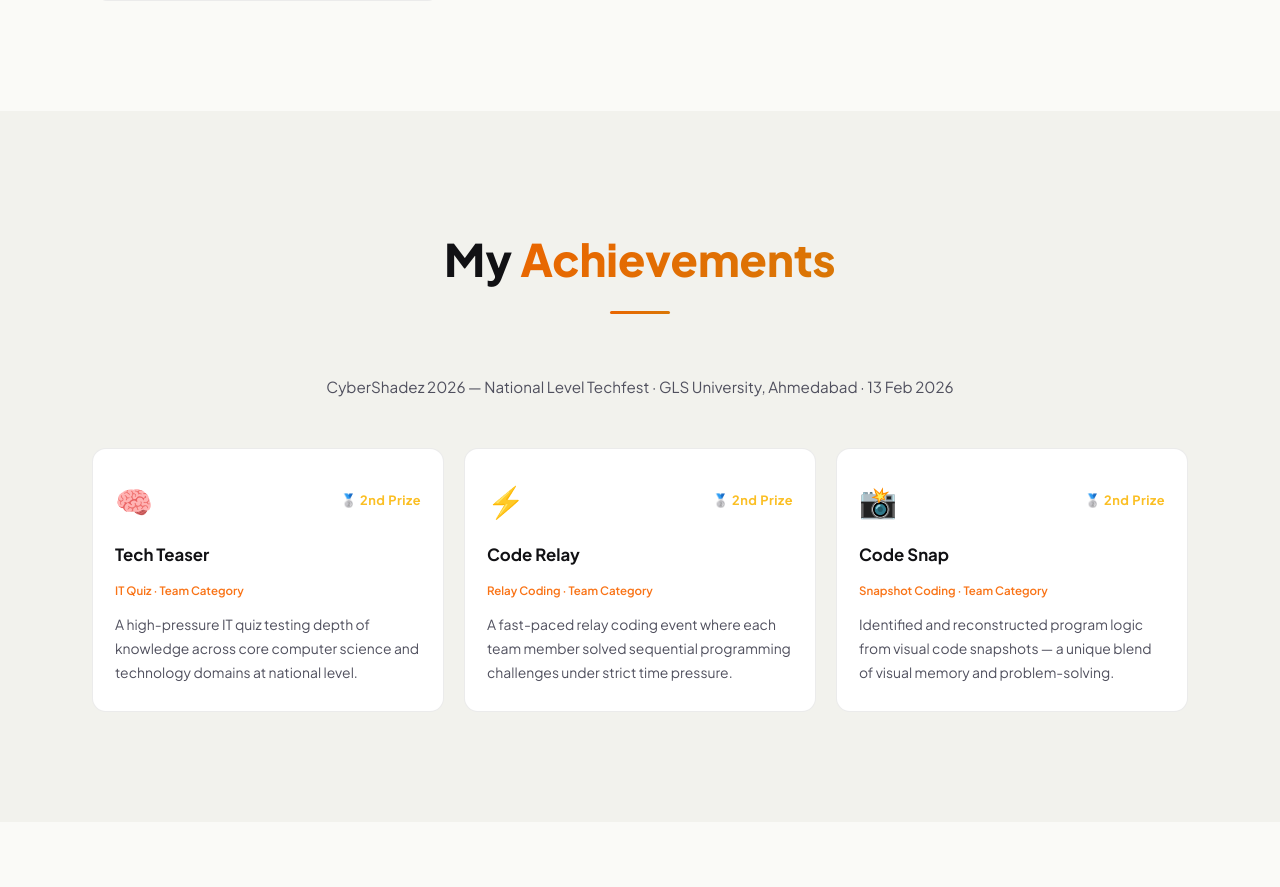
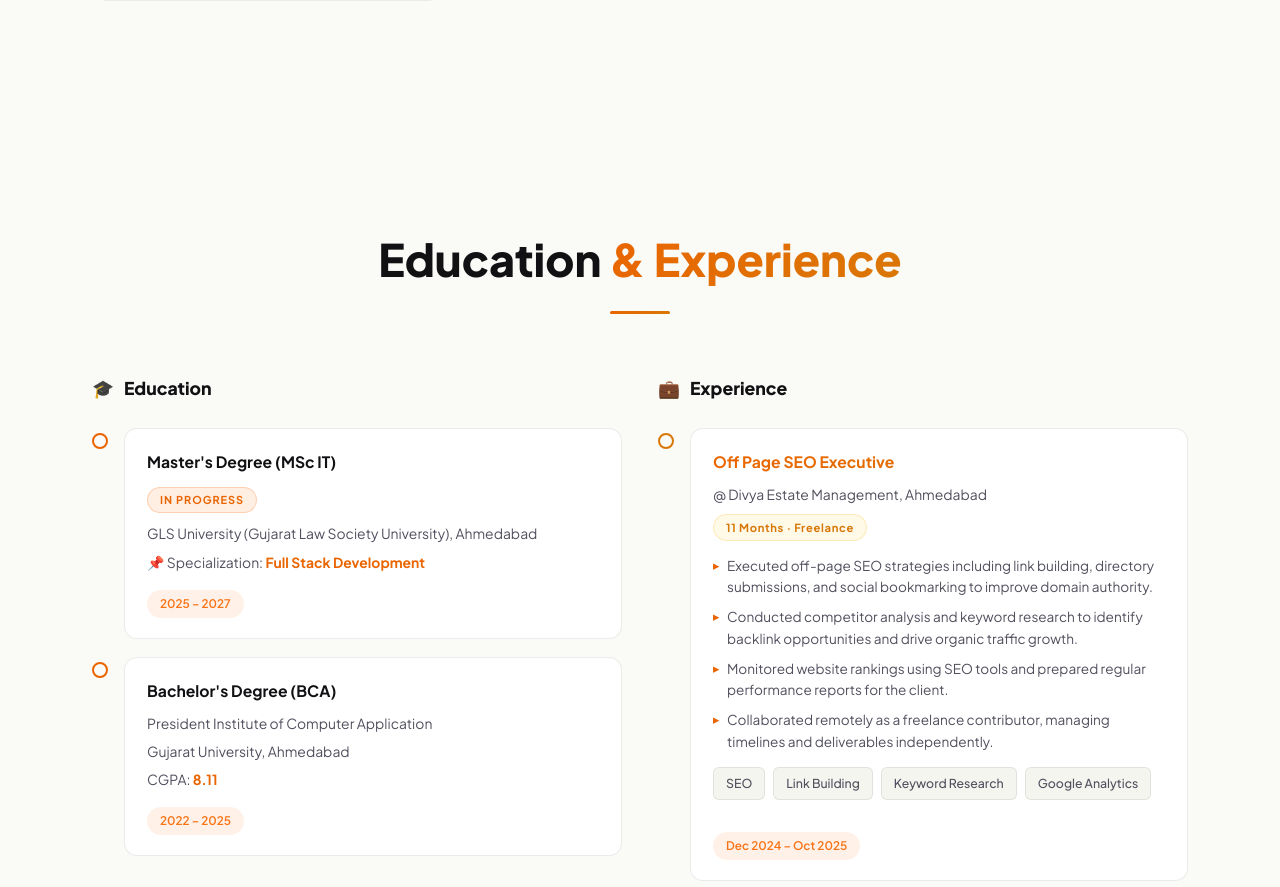
Before and after one commit to Rahilkoshti29/rahil-portfolio, a Django app: page / in a window 1280 px wide. Shown: the part 5613-6500 px from the top of the page. Run offline with Django 5.2, Linux system fonts and the light colour scheme.

Commit message:
Achievements removed

```diff
--- a/backend/portfolio_project/portfolio/static/portfolio/css/style.css
+++ b/backend/portfolio_project/portfolio/static/portfolio/css/style.css
@@ -488,22 +488,6 @@ img { max-width: 100%; }
 .plbtn:hover { border-color: var(--a1); color: var(--a1); }
 
 /* ══════════════════════════════════════
-   ACHIEVEMENTS
-══════════════════════════════════════ */
-.ach-grid { display: grid; grid-template-columns: repeat(auto-fill, minmax(300px, 1fr)); gap: 20px; }
-.ach-card {
-  background: var(--card); border: 1px solid var(--border);
-  border-radius: 14px; padding: 26px 22px; transition: all .28s;
-}
-.ach-card:hover { border-color: rgba(249,115,22,.3); transform: translateY(-4px); box-shadow: 0 16px 50px var(--glow); }
-.ach-head { display: flex; align-items: center; justify-content: space-between; margin-bottom: 14px; }
-.ach-ico { font-size: 1.9rem; }
-.ach-prize { font-size: .8rem; font-weight: 700; color: #fbbf24; letter-spacing: .04em; }
-.ach-card h4 { font-size: 1.05rem; font-weight: 700; margin-bottom: 6px; color: var(--text); }
-.ach-cat { display: inline-block; font-size: .72rem; font-weight: 600; color: var(--a2); margin-bottom: 12px; }
-.ach-card p { color: var(--muted); font-size: .87rem; line-height: 1.72; }
-
-/* ══════════════════════════════════════
    EDUCATION & EXPERIENCE
 ══════════════════════════════════════ */
 .edu-exp-grid { display: grid; grid-template-columns: 1fr 1fr; gap: 36px; }
--- a/backend/portfolio_project/portfolio/templates/portfolio/index.html
+++ b/backend/portfolio_project/portfolio/templates/portfolio/index.html
@@ -51,7 +51,6 @@
     <a href="#skills"       class="nl" data-s="skills">SKILLS</a>
     <a href="#projects"     class="nl" data-s="projects">PROJECTS</a>
     <a href="#services" class="nl" data-s="services">SERVICES</a>
-    <a href="#achievements" class="nl" data-s="achievements">ACHIEVEMENTS</a>
     <a href="#education"    class="nl" data-s="education">EDUCATION</a>
     <a href="#contact"      class="nl" data-s="contact">CONTACT</a>
   </nav>
@@ -360,34 +359,6 @@
   </div>
 </section>
 
-<!-- ══════ ACHIEVEMENTS ══════ -->
-<section id="achievements" class="section sec-alt">
-  <div class="container">
-    <h2 class="st">My <span class="gr">Achievements</span></h2>
-    <div class="sline"></div>
-    <p class="ssub">CyberShadez 2026 — National Level Techfest · GLS University, Ahmedabad · 13 Feb 2026</p>
-    <div class="ach-grid">
-      <div class="ach-card reveal">
-        <div class="ach-head"><span class="ach-ico">🧠</span><span class="ach-prize">🥈 2nd Prize</span></div>
-        <h4>Tech Teaser</h4>
-        <span class="ach-cat">IT Quiz · Team Category</span>
-        <p>A high-pressure IT quiz testing depth of knowledge across core computer science and technology domains at national level.</p>
-      </div>
-      <div class="ach-card reveal">
-        <div class="ach-head"><span class="ach-ico">⚡</span><span class="ach-prize">🥈 2nd Prize</span></div>
-        <h4>Code Relay</h4>
-        <span class="ach-cat">Relay Coding · Team Category</span>
-        <p>A fast-paced relay coding event where each team member solved sequential programming challenges under strict time pressure.</p>
-      </div>
-      <div class="ach-card reveal">
-        <div class="ach-head"><span class="ach-ico">📸</span><span class="ach-prize">🥈 2nd Prize</span></div>
-        <h4>Code Snap</h4>
-        <span class="ach-cat">Snapshot Coding · Team Category</span>
-        <p>Identified and reconstructed program logic from visual code snapshots — a unique blend of visual memory and problem-solving.</p>
-      </div>
-    </div>
-  </div>
-</section>
 
 <!-- ══════ EDUCATION ══════ -->
 <section id="education" class="section">
```
